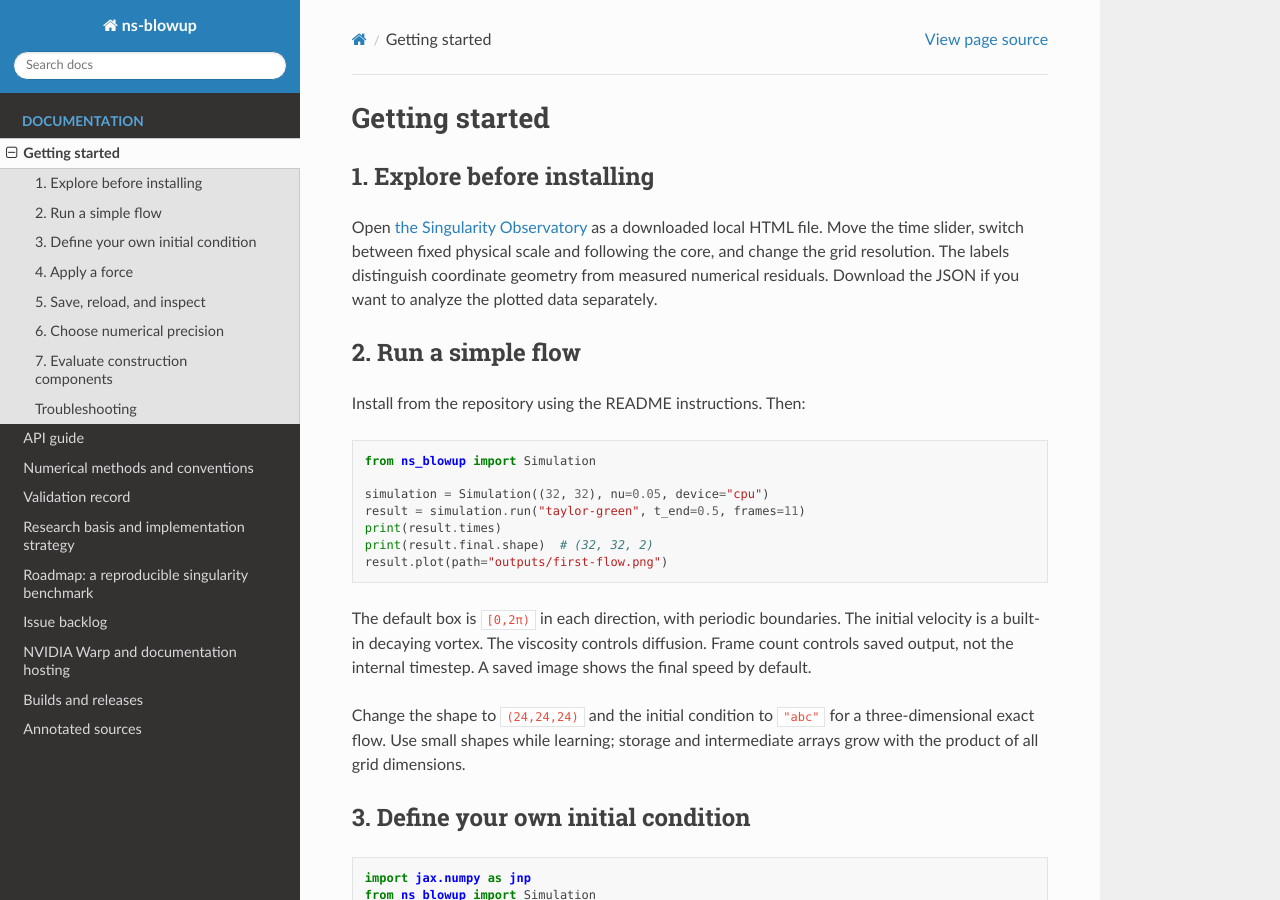
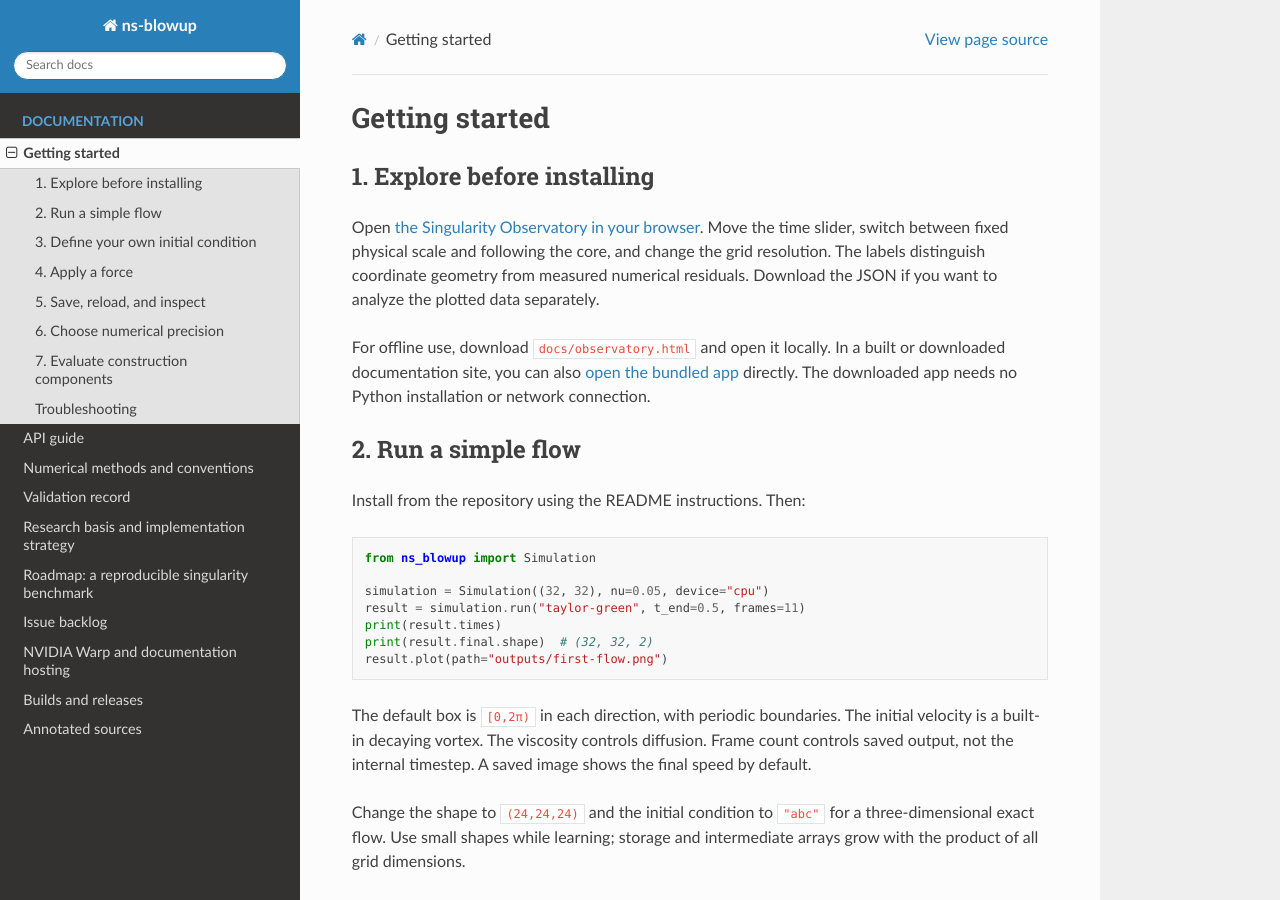
Before and after one commit to james-coder/navier-stokes-blowup, a Sphinx documentation site: the page built from docs/tutorial.md, in a window 1280 px wide and 900 px high. Built offline with Sphinx 7.4.7 and the Read the Docs theme 3.1.0, drawn with Linux system fonts in a browser that asks for light colours.

Commit message:
Open the Observatory through HTMLPreview from documentation
Fixes #112

```diff
--- a/docs/tutorial.md
+++ b/docs/tutorial.md
@@ -2,7 +2,9 @@
 
 ## 1. Explore before installing
 
-Open [the Singularity Observatory](observatory.html) as a downloaded local HTML file. Move the time slider, switch between fixed physical scale and following the core, and change the grid resolution. The labels distinguish coordinate geometry from measured numerical residuals. Download the JSON if you want to analyze the plotted data separately.
+Open [the Singularity Observatory in your browser](https://htmlpreview.github.io/?https://github.com/james-coder/navier-stokes-blowup/blob/main/docs/observatory.html). Move the time slider, switch between fixed physical scale and following the core, and change the grid resolution. The labels distinguish coordinate geometry from measured numerical residuals. Download the JSON if you want to analyze the plotted data separately.
+
+For offline use, download `docs/observatory.html` and open it locally. In a built or downloaded documentation site, you can also [open the bundled app](observatory.html) directly. The downloaded app needs no Python installation or network connection.
 
 ## 2. Run a simple flow
 
```
Also changed, not shown: README.md (+2 -2 lines), docs/index.md (+3 -1 lines).
